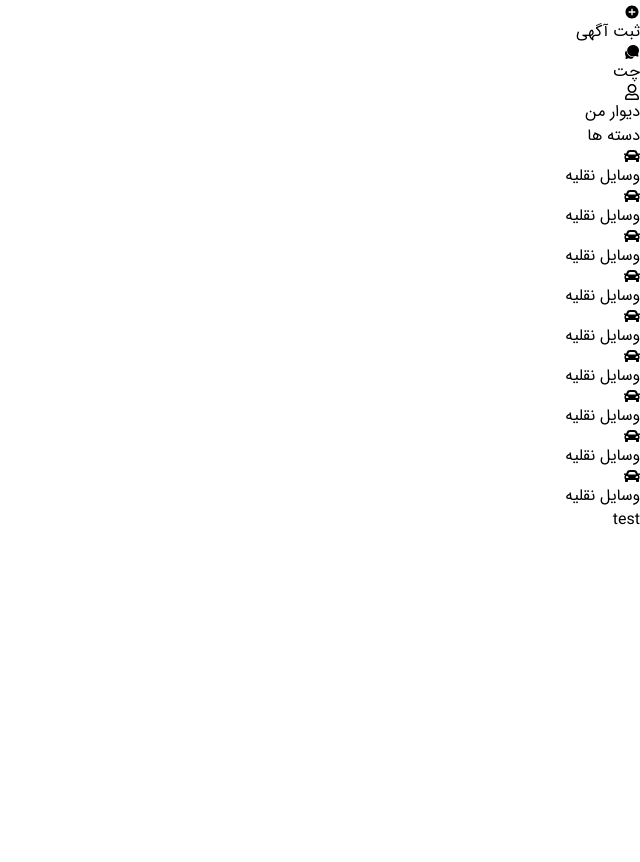
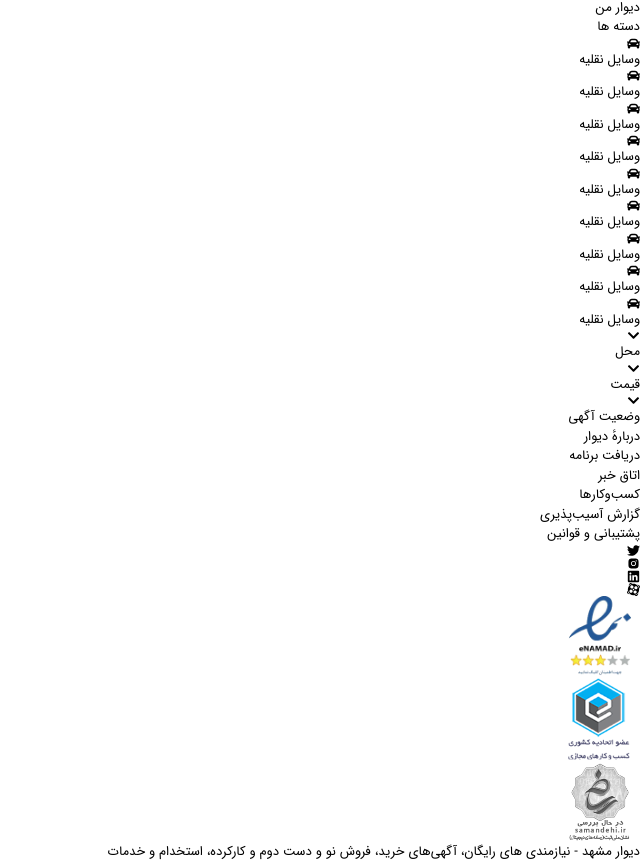
Before and after one commit to sajad8183/Divar-next.js, a Next.js app in the folder divar/: page /home/1 in a window 1280 px wide. Shown: the part 497-1359 px from the top of the page, without its empty margins (640-1280 px from the left). Before the commit the page ends 1029 px from the top, so only its background shows below. Built offline with nearby package versions, Linux system fonts and the light colour scheme.

Commit message:
v1 sidebar

```diff
--- a/divar/src/app/globals.css
+++ b/divar/src/app/globals.css
@@ -13,6 +13,9 @@
 
 body {
   font-family: "iranSans";
+  font-size: 13px;
 }
-
+.sidbar_main::-webkit-scrollbar{
+  width: 0;
+}
 .test{}
--- a/divar/src/app/home/[id]/layout.jsx
+++ b/divar/src/app/home/[id]/layout.jsx
@@ -5,7 +5,7 @@ const Layout = ({ children }) => {
     return (
         <div>
             <Header />
-            <div className="flex flex-row">
+            <div className="mt-8 flex flex-row">
                 <Sidbar />
                 {children}
             </div>
--- a/divar/src/app/home/[id]/page.jsx
+++ b/divar/src/app/home/[id]/page.jsx
@@ -1,7 +1,7 @@
 const test = () => {
     return (
-        <div className="basis-10/12 border-2 border-zinc-300 h-screen">
-            test
+        <div className="basis-10/12 border-r-2 px-6 border-zinc-200 h-screen">
+            <h3 className="text-end text-gray-500">دیوار مشهد - نیازمندی‌ های رایگان، آگهی‌های خرید، فروش نو و دست دوم و کارکرده، استخدام و خدمات</h3>
         </div>
     );
 }
--- a/divar/src/components/header/header.jsx
+++ b/divar/src/components/header/header.jsx
@@ -9,7 +9,7 @@ import { IoMdAddCircle } from "react-icons/io";
 import logo from "../../public/image/image.png"
 const Header = () => {
     return (
-        <header>
+        <header className="border-b-2 border-zinc-200">
             {/* for desktop */}
             <nav className="lg:block hidden">
                 <div className="m-auto">
--- a/divar/src/components/sidebar/sidbar.jsx
+++ b/divar/src/components/sidebar/sidbar.jsx
@@ -1,11 +1,18 @@
 import Link from "next/link";
-import { FaCar } from "react-icons/fa";
-
+import { FaCar, FaChevronDown, FaTwitter } from "react-icons/fa";
+import { AiFillInstagram } from "react-icons/ai";
+import { SiAparat } from "react-icons/si";
+import { FaLinkedin } from "react-icons/fa6";
+import Image from "next/image";
+import img1 from '../../public/image/footerImg/image copy.png'
+import img2 from '../../public/image/footerImg/image.png'
+import img3 from '../../public/image/footerImg/New Project.png'
 const Sidbar = () => {
     return (
-        <div className="basis-2/12 mx-12">
+        <div className="sidbar_main basis-2/12 mx-12 mb-4 pl-3 h-screen overflow-y-scroll lg:block hidden">
             <h3>دسته ها</h3>
             <section >
+                <div className="border-b-2 border-zinc-200 text-gray-400">
                     <div className="flex items-center w-full py-3 gap-2">
                         <FaCar />
                         <Link href={''}>وسایل نقلیه</Link>
@@ -42,6 +49,57 @@ const Sidbar = () => {
                         <FaCar />
                         <Link href={''}>وسایل نقلیه</Link>
                     </div>
+                </div>
+
+                <div>
+                    <div className="flex items-center gap-2 py-4 px-2 border-b-2 border-zinc-200  rounded-lg hover:bg-zinc-100 ">
+                        <FaChevronDown />
+                        <span className="">محل</span>
+                    </div>
+                    <div className="flex items-center gap-2 py-4 px-2 border-b-2 border-zinc-200  rounded-lg hover:bg-zinc-100 ">
+                        <FaChevronDown />
+                        <span className="">قیمت</span>
+                    </div>
+                    <div className="flex items-center gap-2 py-4 px-2 border-b-2 border-zinc-200  rounded-lg hover:bg-zinc-100 ">
+                        <FaChevronDown />
+                        <span className="">وضعیت آگهی</span>
+                    </div>
+                </div>
+                <div className="flex flex-col items-center justify-between">
+                    <div>
+                        <ul className="flex justify-center items-center gap-4 flex-wrap my-6">
+                            <li>
+                                <Link className="transition-all duration-300 ease-in-out hover:text-black" href={''}>دربارهٔ دیوار</Link>
+                            </li>
+                            <li>
+                                <Link className="transition-all duration-300 ease-in-out hover:text-black" href={''}>دریافت برنامه</Link>
+                            </li>
+                            <li>
+                                <Link className="transition-all duration-300 ease-in-out hover:text-black" href={''}>اتاق خبر</Link>
+                            </li>
+                            <li>
+                                <Link className="transition-all duration-300 ease-in-out hover:text-black" href={''}>کسب‌وکارها</Link>
+                            </li>
+                            <li>
+                                <Link className="transition-all duration-300 ease-in-out hover:text-black" href={''}>گزارش آسیب‌پذیری</Link>
+                            </li>
+                            <li>
+                                <Link className="transition-all duration-300 ease-in-out hover:text-black" href={''}>پشتیبانی و قوانین</Link>
+                            </li>
+                        </ul>
+                    </div>
+                    <div className="flex items-center justify-center gap-8 my-8 ">
+                        <FaTwitter className="w-4 h-4 fill-zinc-500 transition-all duration-300 ease-in-out hover:fill-black" />
+                        <AiFillInstagram className="w-4 h-4 fill-zinc-500 transition-all duration-300 ease-in-out hover:fill-black" />
+                        <FaLinkedin className="w-4 h-4 fill-zinc-500 transition-all duration-300 ease-in-out hover:fill-black" />
+                        <SiAparat className="w-4 h-4 fill-zinc-500 transition-all duration-300 ease-in-out hover:fill-black" />
+                    </div>
+                    <div className="flex items-center justify-center pt-2 border-b-[1px] border-zinc-300 my-4 pb-3">
+                        <Image className="w-[80px] h-[80px]" width={80} height={80} src={img3} alt='img1' priority={true} />
+                        <Image className="w-[80px] h-[80px]" width={80} height={80} src={img2} alt='img1' priority={true} />
+                        <Image className="w-[80px] h-[80px]" width={80} height={80} src={img1} alt='img1' priority={true} />
+                    </div>
+                </div>
             </section>
         </div>
     );
```
Lines whose indentation alone changed are shown as unchanged.
